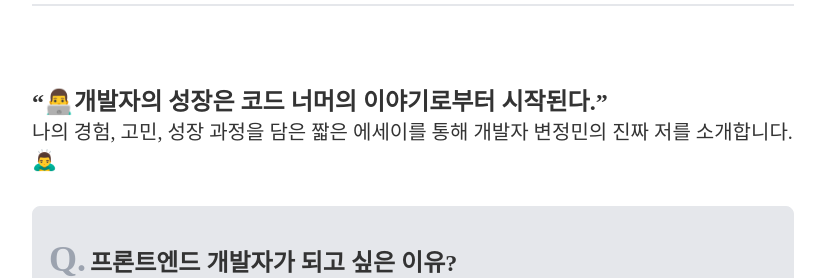
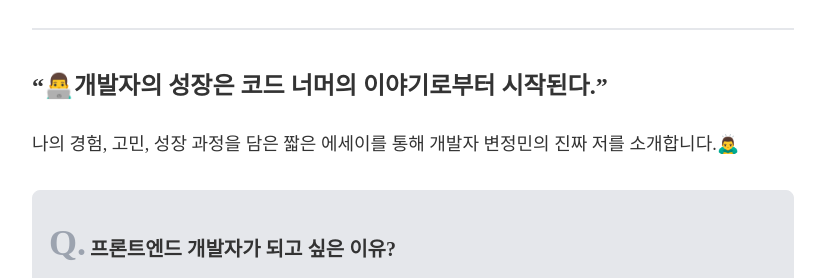
Before and after one commit to jeongminDev/my-portfolio, a Next.js app: page / in a window 1280 px wide. Shown: the part 3143-3421 px from the top of the page, without its empty margins (382-1207 px from the left). Built offline with nearby package versions, Linux system fonts and the light colour scheme.

Commit message:
[FEAT] 반응형 작업

```diff
--- a/src/components/AboutSection.tsx
+++ b/src/components/AboutSection.tsx
@@ -73,7 +73,7 @@ const AboutSection = () => {
           </div>
           <div>
             <h3 className="text-2xl font-bold mb-4">Skills & Tools</h3>
-            <ul className="flex flex-wrap gap-4 cursor-default">
+            <ul className="flex flex-wrap gap-x-4 cursor-default">
               <li>
                 <ul>
                   <li className="flex items-center gap-2">
--- a/src/components/FinalSection.tsx
+++ b/src/components/FinalSection.tsx
@@ -1,16 +1,19 @@
 import Footer from './Footer';
+import MotionSection from './MotionSection';
 
 const FinalSection = () => {
   return (
     <div className="bg-gradient-to-br from-gradient-start to-gradient-end relative">
-      <div className="mb-4 relative text-center py-[40vh]">
-        <h1 className="block text-9xl font-bold text-white opacity-70">
-          Thank You
-        </h1>
-        <p className="w-full text-5xl font-bold absolute top-1/2 text-gray-600 opacity-70 z-10 leading-none">
-          봐주셔서 감사합니다!
-        </p>
-      </div>
+      <MotionSection>
+        <div className="relative text-center py-[40vh] mb-4">
+          <h1 className="block lg:text-9xl text-6xl font-bold text-white opacity-70">
+            Thank You
+          </h1>
+          <p className="w-full lg:text-5xl text-3xl font-bold absolute top-1/2 text-gray-600 opacity-70 z-10 leading-none">
+            봐주셔서 감사합니다!
+          </p>
+        </div>
+      </MotionSection>
       <Footer />
     </div>
   );
--- a/src/components/MotionSection.tsx
+++ b/src/components/MotionSection.tsx
@@ -24,7 +24,7 @@ const MotionSection = ({ children }: MotionSectionProps) => {
     <motion.div
       initial="hidden"
       whileInView="visible"
-      viewport={{ once: false, amount: 0.3 }}
+      viewport={{ once: false, amount: 0.1 }}
       variants={sectionVariants}
     >
       {children}
--- a/src/components/ProfileCard.tsx
+++ /dev/null
@@ -1,38 +0,0 @@
-import { motion } from 'framer-motion';
-import Image from 'next/image';
-
-const ProfileCard = () => {
-  const cardVariants = {
-    hidden: { opacity: 0, y: 20 },
-    visible: {
-      opacity: 1,
-      y: 0,
-      transition: { duration: 0.6, ease: 'easeInOut' as const },
-    },
-  };
-
-  return (
-    <motion.div
-      className="p-6 border border-gray-light rounded-2xl bg-white/50 shadow-sm h-full flex flex-col items-center text-center justify-center"
-      variants={cardVariants}
-    >
-      <div className="w-32 h-32 rounded-full overflow-hidden mb-4 border-2 border-gray-lighter">
-        <Image
-          src="/placeholder-profile.svg"
-          alt="Profile Picture"
-          width={128}
-          height={128}
-          className="object-cover"
-        />
-      </div>
-      <h1 className="text-2xl font-bold text-text-primary">BYEON JEONG MIN</h1>
-      <p className="text-text-primary/80">Frontend Developer</p>
-      <div className="mt-4 text-sm text-text-primary/70">
-        <p>contact@your-email.com</p>
-        <p>+82 10-1234-5678</p>
-      </div>
-    </motion.div>
-  );
-};
-
-export default ProfileCard;
--- a/src/components/WorkSection.tsx
+++ b/src/components/WorkSection.tsx
@@ -44,8 +44,8 @@ const WorkSection = () => {
 
   return (
     <section id="work" className="w-full pt-16">
-      <div className="grid grid-cols-[1fr_3fr] gap-14 pt-10 px-10">
-        <div className="sticky top-10 h-fit self-start">
+      <div className="flex lg:grid lg:grid-cols-[1fr_3fr] gap-14 pt-10 px-4 lg:px-10">
+        <div className="hidden lg:block sticky top-10 h-fit self-start">
           <nav className="flex flex-col gap-3 pt-10">
             <button
               onClick={() => handleScrollTo('project')}
@@ -67,10 +67,11 @@ const WorkSection = () => {
             </button>
           </nav>
         </div>
-        <div className="flex flex-col gap-60">
-          <div id="project" ref={projectRef} className="pt-10">
+        <div className="flex flex-col gap-20 lg:gap-60 w-full">
+          <div id="project" ref={projectRef} className="py-10">
             <MotionSection>
-              <ul className="grid grid-cols-1 md:grid-cols-[1fr_1fr] gap-x-[2rem] gap-y-[10rem]">
+              <h2 className="text-4xl font-bold mb-8 lg:hidden">Projects</h2>
+              <ul className="grid grid-cols-1 lg:grid-cols-[1fr_1fr] gap-x-[2rem] gap-y-[3rem] lg:gap-y-[10rem]">
                 {projects.map((project, index) => (
                   <ProjectCard key={index} {...project} />
                 ))}
@@ -79,8 +80,11 @@ const WorkSection = () => {
           </div>
 
           {/* ✅ Interview Section */}
-          <div id="interview" ref={interviewRef} className="pt-20 border-t-2">
-            <WritingSection />
+          <div id="interview" ref={interviewRef} className="py-10 border-t-2">
+            <h2 className="text-4xl font-bold mb-8 lg:hidden">Interview</h2>
+            <MotionSection>
+              <WritingSection />
+            </MotionSection>
           </div>
         </div>
       </div>
--- a/src/components/WritingSection.tsx
+++ b/src/components/WritingSection.tsx
@@ -1,45 +1,22 @@
-import { motion } from 'framer-motion';
-
 const WritingSection = () => {
-  const containerVariants = {
-    hidden: { opacity: 0 },
-    visible: {
-      opacity: 1,
-      transition: { staggerChildren: 0.2, delayChildren: 0.3 },
-    },
-  };
-
-  const itemVariants = {
-    hidden: { y: 20, opacity: 0 },
-    visible: { y: 0, opacity: 1 },
-  };
-
   return (
-    <motion.section
-      id="writing"
-      initial="hidden"
-      whileInView="visible"
-      viewport={{ once: false, amount: 0.3 }}
-      variants={containerVariants}
-    >
-      <div className="text-xl mb-8">
+    <section id="writing">
+      <div className="text-lg mb-8">
         <strong className="font-bold text-2xl">
           “👨‍💻개발자의 성장은 코드 너머의 이야기로부터 시작된다.”
         </strong>
         <br />
+        <br />
         나의 경험, 고민, 성장 과정을 담은 짧은 에세이를 통해 개발자 변정민의
         진짜 저를 소개합니다.🙇‍♂️
       </div>
-      <motion.div className="space-y-4" variants={containerVariants}>
-        <motion.div
-          className="border py-8 px-4 rounded-lg bg-gray-200"
-          variants={itemVariants}
-        >
-          <h3 className="font-bold mb-4 text-2xl flex items-end gap-x-1">
+      <div className="space-y-8">
+        <div className="border py-8 px-4 rounded-lg bg-gray-200">
+          <h3 className="font-bold mb-4 text-xl flex items-end gap-x-1">
             <span className="text-4xl text-gray-400">Q.</span> 프론트엔드
             개발자가 되고 싶은 이유?
           </h3>
-          <p className="text-lg text-black">
+          <p className="text-base text-black">
             <span className="inline-block px-2 py-1 rounded-md bg-white font-semibold">
               사용자 경험을 시각적으로 구현하고 직접 반응을 확인
             </span>
@@ -56,15 +33,12 @@ const WritingSection = () => {
             </span>
             까지 주도적으로 만들 수 있는 개발자로 성장하고 있습니다.
           </p>
-        </motion.div>
-        <motion.div
-          className="border py-8 px-4 rounded-lg bg-gray-200"
-          variants={itemVariants}
-        >
-          <h3 className="font-bold mb-4 text-2xl">
+        </div>
+        <div className="border py-8 px-4 rounded-lg bg-gray-200">
+          <h3 className="font-bold mb-4 text-xl">
             Q. 작업 중 제일 중요하게 생각하는 것은?
           </h3>
-          <p className="text-lg text-black">
+          <p className="text-base text-black">
             <span className="inline-block px-2 py-1 rounded-md bg-white font-semibold">
               사용자의 입장에서 사고하는 습관
             </span>
@@ -78,15 +52,12 @@ const WritingSection = () => {
             </span>
             과 흐름을 유지하는 데 집중합니다.
           </p>
-        </motion.div>
-        <motion.div
-          className="border py-8 px-4 rounded-lg bg-gray-200"
-          variants={itemVariants}
-        >
-          <h3 className="font-bold mb-4 text-2xl">
+        </div>
+        <div className="border py-8 px-4 rounded-lg bg-gray-200">
+          <h3 className="font-bold mb-4 text-xl">
             Q. 협업 중 겪은 가장 큰 어려움은?
           </h3>
-          <p className="text-lg text-black">
+          <p className="text-base text-black">
             <span className="inline-block px-2 py-1 rounded-md bg-white font-semibold">
               커뮤니케이션 미스
             </span>
@@ -104,15 +75,12 @@ const WritingSection = () => {
             과 커뮤니케이션 도구 정리를 통해 일정과 품질 모두 안정화시킬 수
             있었습니다.
           </p>
-        </motion.div>
-        <motion.div
-          className="border py-8 px-4 rounded-lg bg-gray-200"
-          variants={itemVariants}
-        >
-          <h3 className="font-bold mb-4 text-2xl">
+        </div>
+        <div className="border py-8 px-4 rounded-lg bg-gray-200">
+          <h3 className="font-bold mb-4 text-xl">
             Q. 사용자 피드백을 반영한 경험은?
           </h3>
-          <p className="text-lg text-black">
+          <p className="text-base text-black">
             Doodle Play 프로젝트에서 사용자가{' '}
             <span className="inline-block px-2 py-1 rounded-md bg-white font-semibold">
               “그림이 너무 빨리 사라진다”
@@ -130,15 +98,12 @@ const WritingSection = () => {
             </span>
             이 자연스럽게 자리 잡았습니다.
           </p>
-        </motion.div>
-        <motion.div
-          className="border py-8 px-4 rounded-lg bg-gray-200"
-          variants={itemVariants}
-        >
-          <h3 className="font-bold mb-4 text-2xl">
+        </div>
+        <div className="border py-8 px-4 rounded-lg bg-gray-200">
+          <h3 className="font-bold mb-4 text-xl">
             Q. 개발 중 가장 보람 있었던 순간은?
           </h3>
-          <p className="text-lg text-black">
+          <p className="text-base text-black">
             Training Diary를 배포한 후 한 사용자가 “이 앱 덕분에 운동 루틴을
             유지할 수 있었다”는 DM을 보내주셨을 때 정말 큰 보람을 느꼈습니다.
             단순히 기능 구현이 아니라,{' '}
@@ -152,9 +117,9 @@ const WritingSection = () => {
             </span>
             을 목표로 삼고 있습니다.
           </p>
-        </motion.div>
-      </motion.div>
-    </motion.section>
+        </div>
+      </div>
+    </section>
   );
 };
 
```
